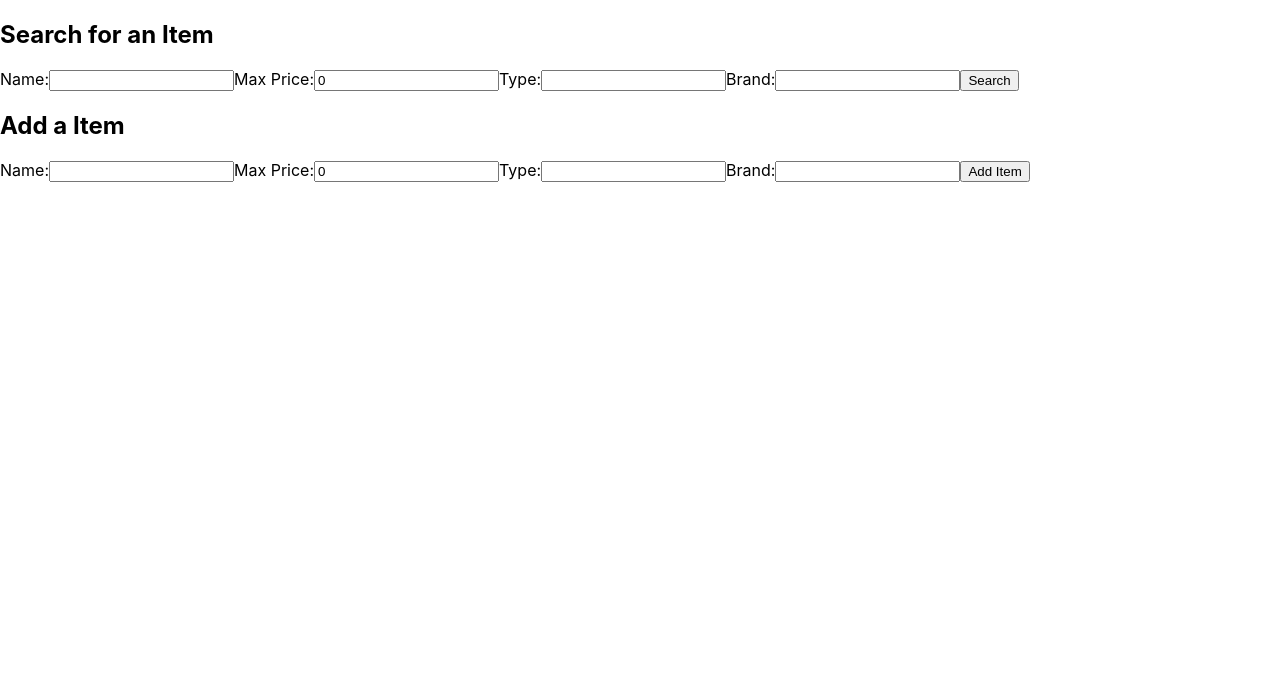
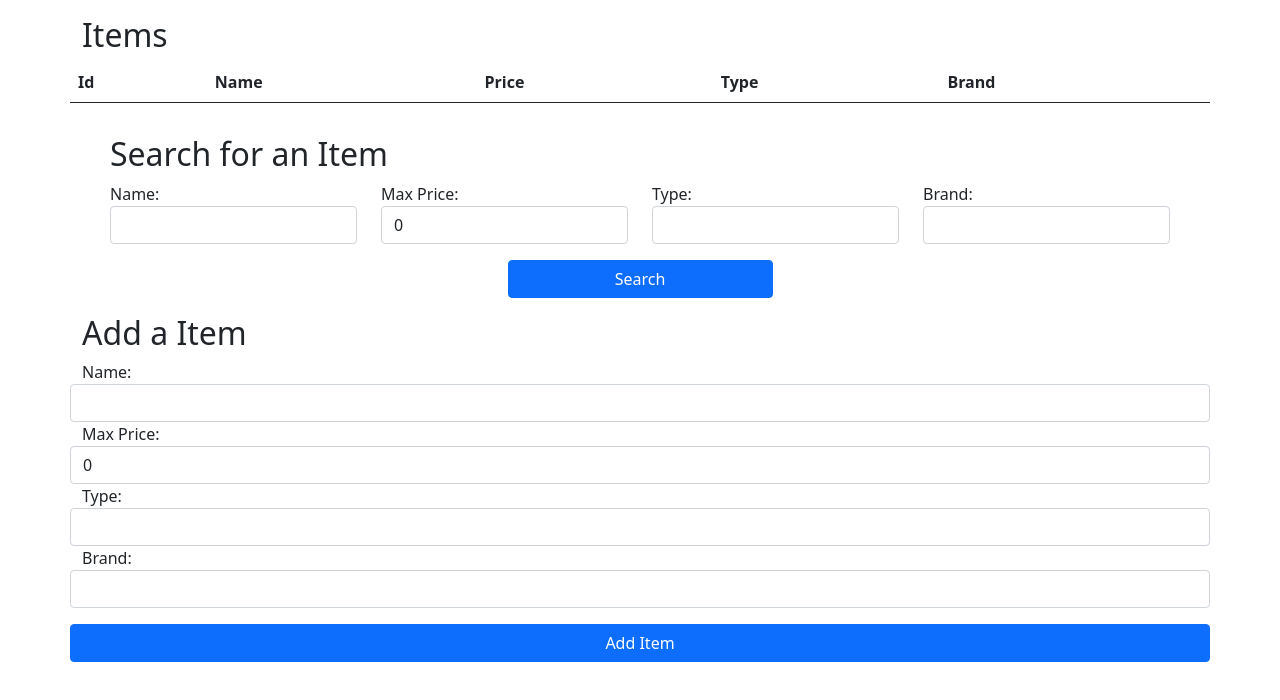
Before and after one commit to Umut-Deniz1/Inventory, a React (Create React App) app: page / in a window 1280 px wide. Shown: the top 700 px of the page. Built offline with nearby package versions, Linux system fonts and the light colour scheme.

Commit message:
added bootstrap

```diff
--- a/package.json
+++ b/package.json
@@ -6,9 +6,12 @@
     "@testing-library/jest-dom": "^5.12.0",
     "@testing-library/react": "^11.2.7",
     "@testing-library/user-event": "^12.8.3",
+    "bootstrap": "^5.0.2",
     "react": "^17.0.2",
+    "react-bootstrap": "^1.6.1",
     "react-dom": "^17.0.2",
     "react-scripts": "4.0.3",
+    "styled-components": "^5.3.0",
     "web-vitals": "^1.1.2"
   },
   "scripts": {
--- a/src/AddItem.js
+++ b/src/AddItem.js
@@ -6,20 +6,23 @@
   const [type, setType] = useState("");
   const [brand, setBrand] = useState("");
 
-  const addItemButtonClick = () =>{
-    props.addItem({name: name, price: price, type: type, brand: brand});
+  const addItemButtonClick = () => {
+    props.addItem({ name: name, price: price, type: type, brand: brand });
     setName("");
     setPrice(0);
     setType("");
     setBrand("");
-  }
+  };
   return (
-    <div>
-      <h2>Add a Item</h2>
-      <form>
+    <div className="container">
+      <div className="row">
+        <h2>Add a Item</h2>
+      </div>
+      <div className="row">
         <label htmlFor="name-field">Name:</label>
         <input
           id="name-field"
+          className="form-control"
           type="text"
           value={name}
           onChange={(e) => setName(e.target.value)}
@@ -27,6 +30,7 @@
         <label htmlFor="price-field">Max Price:</label>
         <input
           id="price-field"
+          className="form-control"
           type="number"
           value={price}
           onChange={(e) => setPrice(e.target.value)}
@@ -34,6 +38,7 @@
         <label htmlFor="type-field">Type:</label>
         <input
           id="type-field"
+          className="form-control"
           type="text"
           value={type}
           onChange={(e) => setType(e.target.value)}
@@ -41,12 +46,17 @@
         <label htmlFor="brand-field">Brand:</label>
         <input
           id="brand-field"
+          className="form-control"
           type="text"
           value={brand}
           onChange={(e) => setBrand(e.target.value)}
         />
-        <button type="button" onClick={addItemButtonClick}>Add Item</button>
-      </form>
+      </div>
+      <div className="row mt-3">
+        <button type="button" className="btn btn-primary" onClick={addItemButtonClick}>
+          Add Item
+        </button>
+      </div>
     </div>
   );
 }
--- a/src/App.js
+++ b/src/App.js
@@ -2,31 +2,36 @@
 import SearchBar from "./SearchBar";
 import AddItem from "./AddItem";
 import ItemsDisplay from "./ItemsDisplay";
+import styled from "styled-components";
 
 function App() {
   const [filters, setFilters] = useState({});
-  const [data, setData] = useState({items: []})
+  const [data, setData] = useState({ items: [] });
 
-  const updateFilters = (searchParams) =>{
+  const updateFilters = (searchParams) => {
     setFilters(searchParams);
-  }
-  const addItemToData = (item) =>{
+  };
+  const addItemToData = (item) => {
     let items = data["items"];
     item.id = items.length;
     items.push(item);
-    setData({items: items});
-    console.log(data)
-  }
+    setData({ items: items });
+    console.log(data);
+  };
   return (
-    <div className="App">
-      <SearchBar updateSearchParaams={updateFilters}/>
-      <ItemsDisplay items={data["items"]} />
-      <AddItem  addItem={addItemToData}/>
+    <div className="container">
+      <div className="row mt-3">
+        <ItemsDisplay items={data["items"]} />
+      </div>
+      <div className="row m-3">
+        <SearchBar updateSearchParaams={updateFilters} />
+      </div>
 
+      <div className="row mt-3">
+        <AddItem addItem={addItemToData} />
+      </div>
     </div>
   );
 }
 
-
-
 export default App;
--- a/src/ItemsDisplay.js
+++ b/src/ItemsDisplay.js
@@ -1,18 +1,36 @@
 function ItemsDisplay(props) {
     const ShowItems = (item) => {
         return (
-            <div>
-              <p>ID: {item.id}</p>
-              <p>Name: {item.name}</p>
-              <p>Price: {item.price}</p>
-              <p>Type: {item.type}</p>
-              <p>Brand: {item.brand}</p>
-            </div>
+            <tr>
+              <th scope="row">{item.id}</th>
+              <td>{item.name}</td>
+              <td>{item.price}</td>
+              <td> {item.type}</td>
+              <td>{item.brand}</td>
+            </tr>
           );
     }
   return (
-    <div>
-      {props.items.map(ShowItems)}
+    <div className="container">
+      <div className="row">
+        <h2>Items</h2>
+      </div>
+      <div className="row">
+        <table className="table table-striped">
+          <thead>
+            <tr>
+              <th scope="col">Id</th>
+              <th scope="col">Name</th>
+              <th scope="col">Price</th>
+              <th scope="col">Type</th>
+              <th scope="col">Brand</th>
+            </tr>
+          </thead>
+          <tbody>
+          {props.items.map(ShowItems)}
+          </tbody>
+        </table>
+      </div>
     </div>
   );
 }
--- a/src/SearchBar.js
+++ b/src/SearchBar.js
@@ -6,43 +6,68 @@
   const [type, setType] = useState("");
   const [brand, setBrand] = useState("");
 
-  const searchButtonClick = () =>{
-    props.updateSearchParaams({name: name, price: price, type: type, brand: brand});
-  }
+  const searchButtonClick = () => {
+    props.updateSearchParaams({
+      name: name,
+      price: price,
+      type: type,
+      brand: brand,
+    });
+  };
   return (
-    <div>
-      <h2>Search for an Item</h2>
-      <form>
+    <div className="cobtiner">
+      <div className="row">
+        <h2>Search for an Item</h2>
+      </div>
+      <div className="row">
+        <div className="col">
         <label htmlFor="name-field">Name:</label>
         <input
           id="name-field"
+          className="form-control"
           type="text"
           value={name}
           onChange={(e) => setName(e.target.value)}
         />
+        </div>
+        <div className="col">
         <label htmlFor="price-field">Max Price:</label>
         <input
           id="price-field"
+          className="form-control"
           type="number"
           value={price}
           onChange={(e) => setPrice(e.target.value)}
         />
+        </div>
+        <div className="col">
         <label htmlFor="type-field">Type:</label>
         <input
           id="type-field"
+          className="form-control"
           type="text"
           value={type}
           onChange={(e) => setType(e.target.value)}
         />
+        </div>
+        <div className="col">
         <label htmlFor="brand-field">Brand:</label>
         <input
           id="brand-field"
+          className="form-control"
           type="text"
           value={brand}
           onChange={(e) => setBrand(e.target.value)}
         />
-        <button type="button" onClick={searchButtonClick}>Search</button>
-      </form>
+        </div>
+      </div>
+      <div className="row mt-3 ">
+      <div className="col text-center">
+        <button className="btn btn-primary col-3" type="button" onClick={searchButtonClick}>
+          Search
+        </button>
+        </div>
+      </div>
     </div>
   );
 }
--- a/src/index.js
+++ b/src/index.js
@@ -2,6 +2,7 @@
 import ReactDOM from 'react-dom';
 import './index.css';
 import App from './App';
+import "bootstrap/dist/css/bootstrap.min.css"
 
 ReactDOM.render(
   <React.StrictMode>
```
Also changed, not shown: 1 other file (tests, documents, lock files or other folders).
